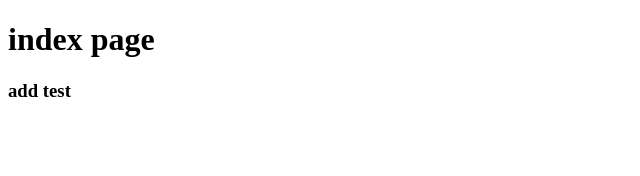
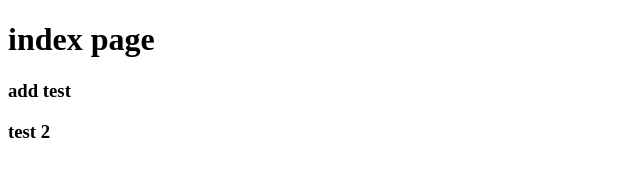
Before and after one commit to gamja44/GDJ_83_front, a plain HTML site: page index.html in a window 1280 px wide. Shown: the full height of the page, 0-640 px from the left. Drawn offline with Linux system fonts and the light colour scheme.

Commit message:
add test2

```diff
--- a/index.html
+++ b/index.html
@@ -8,5 +8,6 @@
 <body>
     <h1>index page</h1>
     <h3>add test</h3>
+    <h3>test 2</h3>
 </body>
 </html>
```
